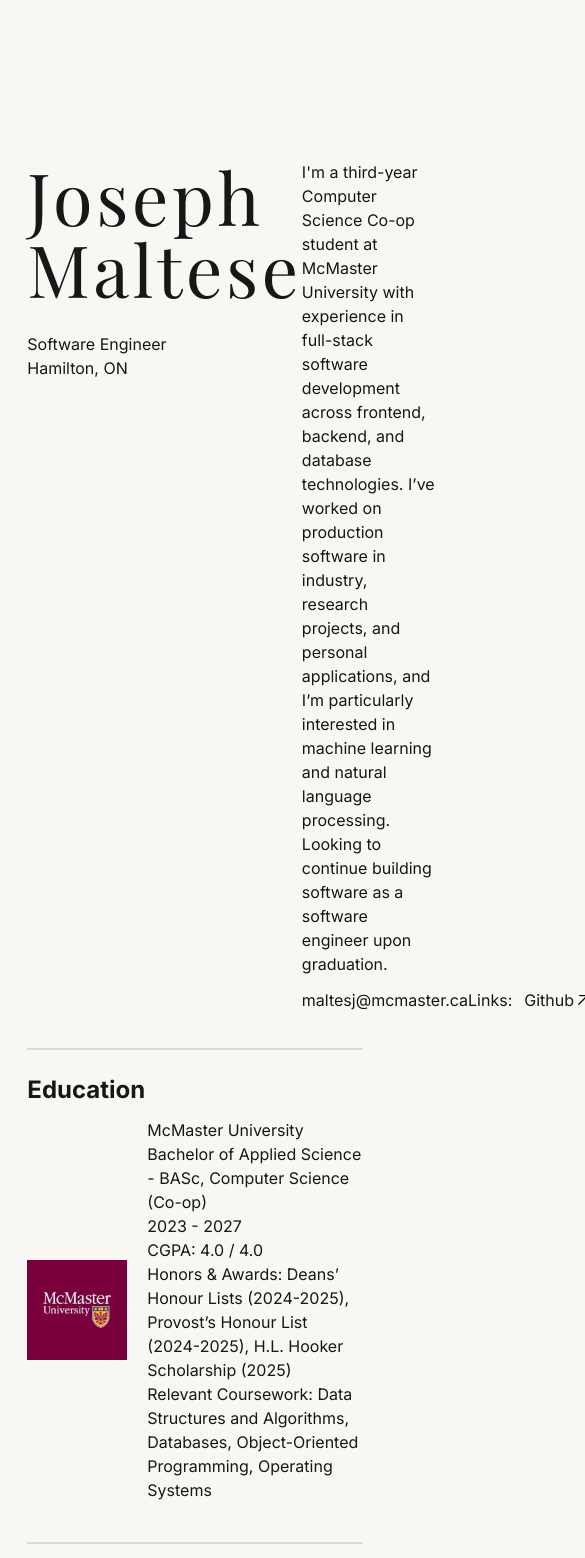
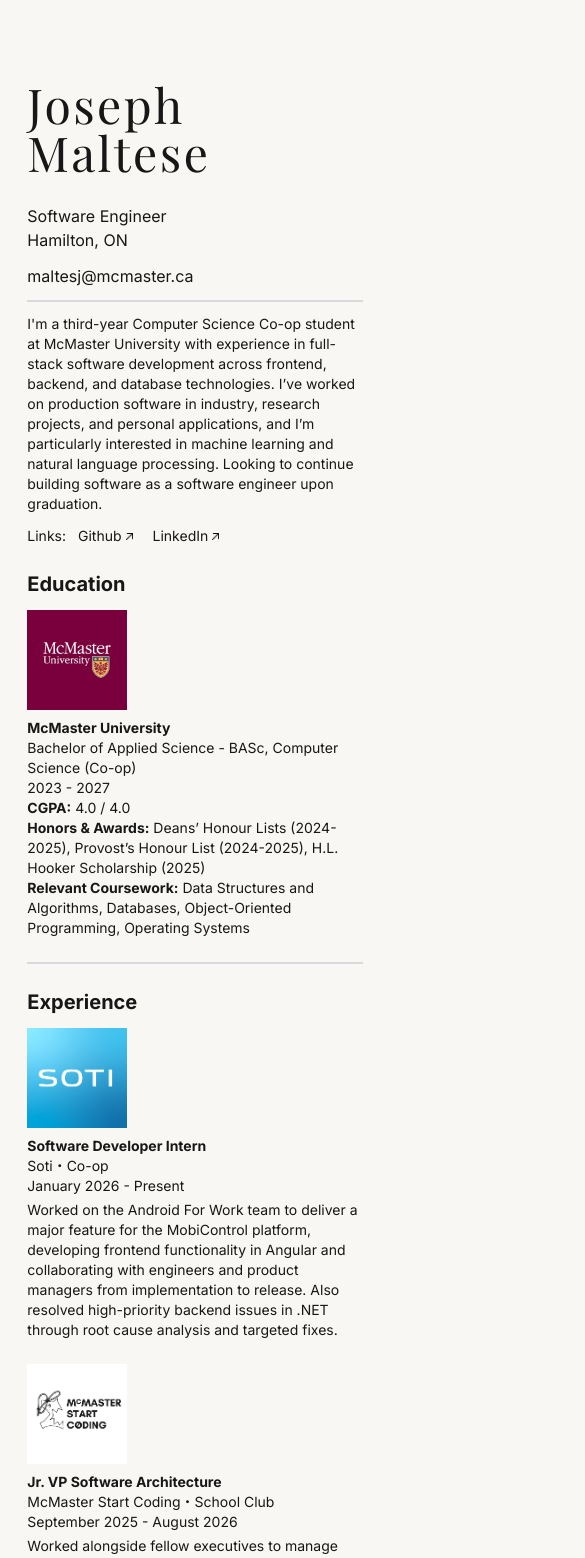
Before and after one commit to JosephMaltese/PortfolioSite, a Next.js app: page / in a window 390 px wide. Shown: the top 1558 px of the page, 585 px wide, since content can reach past the window. Built offline with nearby package versions, Linux system fonts and the light colour scheme.

Commit message:
Make new design mobile-friendly

```diff
--- /dev/null
+++ b/app/components/DesktopLanding.tsx
@@ -0,0 +1,55 @@
+import Image from "next/image";
+import React from "react";
+
+const DesktopLanding = ({ bio }: { bio: string }) => {
+    return (
+        <>
+            <div id="home" className="pt-40 max-w-full">
+                <div className="flex flex-row max-w-full justify-between pl-[7%] pr-[7%]">
+                    <div>
+                        <h1 className="text-7xl ser">Joseph</h1>
+                        <h1 className="text-7xl ser">Maltese</h1>
+                        <h2 className="mt-7">Software Engineer</h2>
+                        <h2>Hamilton, ON</h2>
+                    </div>
+                    <div className="max-w-[40%] flex flex-col justify-between">
+                        <p className="mt-auto">{bio}</p>
+                        <div className="mt-3 flex w-full justify-between">
+                            <a href="mailto:maltesj@mcmaster.ca"><p>maltesj@mcmaster.ca</p></a>
+                            <div className="flex flex-row">
+                                <p className="mr-3">Links:</p>
+                                <div className="flex">
+                                    <a href="https://github.com/JosephMaltese" target="_blank">
+                                        <p className="inline-flex items-center gap-1">
+                                            Github
+                                            <Image
+                                                src="/arrow.png"
+                                                alt="arrow"
+                                                width={10}
+                                                height={10}
+                                            />
+                                        </p>
+                                    </a>
+                                    <a href="https://www.linkedin.com/in/josephmaltese/" target="_blank">
+                                        <p className="inline-flex items-center gap-1 ml-5">
+                                            LinkedIn
+                                            <Image
+                                                src="/arrow.png"
+                                                alt="arrow"
+                                                width={10}
+                                                height={10}
+                                            />
+                                        </p>
+                                    </a>
+                                </div>
+                            </div>
+                        </div>
+                    </div>
+                </div>
+                <hr className="w-[86%] m-auto mt-9 border-0 h-[2px] bg-zinc-300/80"/>
+            </div>
+        </>
+    )
+}
+
+export default DesktopLanding;
--- a/app/components/Education.tsx
+++ b/app/components/Education.tsx
@@ -4,16 +4,16 @@ const Education = () => {
     const awards = "Deans’ Honour Lists (2024-2025), Provost’s Honour List (2024-2025), H.L. Hooker Scholarship (2025)";
     return(
         <div className="pl-[7%] pr-[7%] mt-6" id="education">
-            <h2 className="font-bold text-2xl mb-3">Education</h2>
-            <div className="flex flex-row items-center">
-                <Image src="/mcmaster-logo.jpg" alt="McMaster University" width={100} height={100} />
-                <div className="ml-5">
-                    <h3>McMaster University</h3>
-                    <h4>Bachelor of Applied Science - BASc, Computer Science (Co-op)</h4>
-                    <p>2023 - 2027</p>
-                    <p>CGPA: 4.0 / 4.0</p>
-                    <p>Honors & Awards: {awards}</p>
-                    <p>Relevant Coursework: Data Structures and Algorithms, Databases, Object-Oriented Programming, Operating Systems</p>
+            <h2 className="font-bold text-xl md:text-2xl mb-3">Education</h2>
+            <div className="flex flex-col items-start md:flex-row md:items-center mb-6">
+                <Image src="/mcmaster-logo.jpg" alt="McMaster University" width={100} height={100}/>
+                <div className="md:ml-5">
+                    <h3 className="md:text-md text-sm mt-2 md:mt-0 font-bold">McMaster University</h3>
+                    <h4 className="md:text-md text-sm">Bachelor of Applied Science - BASc, Computer Science (Co-op)</h4>
+                    <p className="md:text-md text-sm">2023 - 2027</p>
+                    <p className="md:text-md text-sm"><span className="font-bold">CGPA:</span> 4.0 / 4.0</p>
+                    <p className="md:text-md text-sm"><span className="font-bold">Honors & Awards:</span> {awards}</p>
+                    <p className="md:text-md text-sm"><span className="font-bold">Relevant Coursework:</span> Data Structures and Algorithms, Databases, Object-Oriented Programming, Operating Systems</p>
                 </div>
             </div>
             <HorizontalRule />
--- a/app/components/Experience.tsx
+++ b/app/components/Experience.tsx
@@ -50,7 +50,7 @@ const experienceDataList = [
 const Experience = () => {
     return (
         <div className="pl-[7%] pr-[7%] mt-6" id="experience">
-            <h2 className="font-bold text-2xl mb-3">Experience</h2>
+            <h2 className="font-bold text-xl md:text-2xl mb-3">Experience</h2>
             <ul>
                 {experienceDataList.map((experienceDataItem, index) => {
                     return <li key={index}>
--- a/app/components/ExperienceItem.tsx
+++ b/app/components/ExperienceItem.tsx
@@ -4,13 +4,13 @@ import Image from 'next/image'
 
 const ExperienceItem = ({ experienceData }: { experienceData: ExperienceData }) => {
   return (
-    <div className='flex flex-row justify-center items-center mb-12'>
+    <div className='flex flex-col md:flex-row justify-center items-start md:items-center mb-6 md:mb-12'>
         <Image src={experienceData.imageName} alt="McMaster Start Coding" width={100} height={100} className="mr-4"/>
         <div>
-            <h2 className='text-l sm:text-l font-bold'>{experienceData.role}</h2>
-            <h3 className='text-l sm:text-l'>{experienceData.organizationName}</h3>
-            <h4 className='text-l sm:text-l'>{experienceData.date}</h4>
-            <p className='text-sm'>{experienceData.description}</p>
+            <h2 className='md:text-md text-sm font-bold mt-2 md:mt-0'>{experienceData.role}</h2>
+            <h3 className='md:text-md text-sm'>{experienceData.organizationName}</h3>
+            <h4 className='md:text-md text-sm'>{experienceData.date}</h4>
+            <p className='md:text-md text-sm mt-1 md:mt-0'>{experienceData.description}</p>
         </div>
     </div>
   )
--- a/app/components/Footer.tsx
+++ b/app/components/Footer.tsx
@@ -3,7 +3,7 @@ import React from 'react'
 const Footer = () => {
   return (
     <div className="flex flex-row justify-between pb-3 mt-14">
-      <p className='ml-14 mr-5 mb-7'>© 2026 Joseph Maltese</p>
+      <p className='ml-[7%] mb-7 md:text-md text-sm'>© 2026 Joseph Maltese</p>
     </div>
   )
 }
--- a/app/components/HorizontalRule.tsx
+++ b/app/components/HorizontalRule.tsx
@@ -2,7 +2,7 @@ import React from "react";
 
 const HorizontalRule = () => {
     return (
-        <hr className="w-full m-auto mt-10 border-0 h-[2px] bg-zinc-300/80"/>
+        <hr className="w-full m-auto border-0 h-[2px] bg-zinc-300/80"/>
     );
 }
 
--- a/app/components/LandingContent.tsx
+++ b/app/components/LandingContent.tsx
@@ -1,66 +1,21 @@
 import React from 'react'
-import Image from 'next/image'
+import DesktopLanding from "@/app/components/DesktopLanding";
+import MobileLanding from "@/app/components/MobileLanding";
 
 const LandingContent = () => {
-    const bio = "I'm a third-year Computer Science Co-op student at McMaster University with experience in full-stack software development across frontend, backend, and database technologies. I’ve worked on production software in industry, research projects, and personal applications, and I’m particularly interested in machine learning and natural language processing. Looking to continue building software as a software engineer upon graduation."
+    const bio = "I'm a third-year Computer Science Co-op student at McMaster University with experience in full-stack software development across frontend, backend, and database technologies. I’ve worked on production software in industry, research projects, and personal applications, and I’m particularly interested in machine learning and natural language processing. Looking to continue building software as a software engineer upon graduation.";
+
     return (
-    <>
-        <div id="home" className="pt-40 max-w-full">
-            <div className="flex flex-row max-w-full justify-between pl-[7%] pr-[7%]">
-                <div>
-                    <h1 className="text-7xl ser">Joseph</h1>
-                    <h1 className="text-7xl ser">Maltese</h1>
-                    <h2 className="mt-7">Software Engineer</h2>
-                    <h2>Hamilton, ON</h2>
-                </div>
-                <div className="max-w-[40%] flex flex-col justify-between">
-                    <p className="mt-auto">{bio}</p>
-                    <div className="mt-3 flex w-full justify-between">
-                        <a href="mailto:maltesj@mcmaster.ca"><p>maltesj@mcmaster.ca</p></a>
-                        <div className="flex flex-row">
-                            <p className="mr-3">Links:</p>
-                            <div className="flex">
-                                <a href="https://github.com/JosephMaltese" target="_blank">
-                                    <p className="inline-flex items-center gap-1">
-                                        Github
-                                        <Image
-                                            src="/arrow.png"
-                                            alt="arrow"
-                                            width={10}
-                                            height={10}
-                                        />
-                                    </p>
-                                </a>
-                                <a href="https://www.linkedin.com/in/josephmaltese/" target="_blank">
-                                    <p className="inline-flex items-center gap-1 ml-5">
-                                        LinkedIn
-                                        <Image
-                                            src="/arrow.png"
-                                            alt="arrow"
-                                            width={10}
-                                            height={10}
-                                        />
-                                    </p>
-                                </a>
-                            </div>
-                        </div>
-                    </div>
-                </div>
+        <>
+            <div className="hidden md:block">
+                <DesktopLanding bio={bio} />
             </div>
-            <hr className="w-[86%] m-auto mt-9 border-0 h-[2px] bg-zinc-300/80"/>
-        </div>
-    </>
-  )
+            <div className="md:hidden">
+                <MobileLanding bio={bio}/>
+            </div>
+        </>
+    );
 }
 
 
 export default LandingContent
-
-
-// <div className="flex flex-row max-w-full justify-between pl-[7%] pr-[7%]">
-//     <div>
-//     <h1 className="text-7xl ser">Joseph</h1>
-// <h1 className="text-7xl ser">Maltese</h1>
-// </div>
-// <p className="max-w-[30%]">{bio}</p>
-// </div>
--- /dev/null
+++ b/app/components/MobileLanding.tsx
@@ -0,0 +1,50 @@
+import Image from "next/image";
+import React from "react";
+import HorizontalRule from "@/app/components/HorizontalRule";
+
+const MobileLanding = ({ bio }: { bio: string }) => {
+    return (
+        <>
+            <div id="home" className="pt-20 max-w-full">
+                <div className="flex flex-col max-w-full pl-[7%] pr-[7%]">
+                    <div>
+                        <h1 className="text-5xl ser">Joseph</h1>
+                        <h1 className="text-5xl ser">Maltese</h1>
+                        <h2 className="mt-7 text-md">Software Engineer</h2>
+                        <h2 className="mb-3">Hamilton, ON</h2>
+                        <a href="mailto:maltesj@mcmaster.ca">
+                            <p className="mb-3">maltesj@mcmaster.ca</p>
+                        </a>
+                    </div>
+                    <HorizontalRule/>
+                    <div className="flex flex-col justify-between mt-3">
+                        <p className="mt-auto text-sm">{bio}</p>
+                        <div className="mt-3 flex flex-row items-center">
+                            <p className="mr-3 text-sm">Links:</p>
+
+                            <a
+                                href="https://github.com/JosephMaltese"
+                                target="_blank"
+                                className="inline-flex items-center gap-1 text-sm"
+                            >
+                                Github
+                                <Image src="/arrow.png" alt="" width={7} height={7} />
+                            </a>
+
+                            <a
+                                href="https://www.linkedin.com/in/josephmaltese/"
+                                target="_blank"
+                                className="ml-5 inline-flex items-center gap-1 text-sm"
+                            >
+                                LinkedIn
+                                <Image src="/arrow.png" alt="" width={7} height={7} />
+                            </a>
+                        </div>
+                    </div>
+                </div>
+            </div>
+        </>
+    )
+}
+
+export default MobileLanding;
--- a/app/components/Projects.tsx
+++ b/app/components/Projects.tsx
@@ -5,7 +5,7 @@ import HorizontalRule from "@/app/components/HorizontalRule";
 const Projects = () => {
   return (
     <div className="ml-[7%] mr-[7%] mb-10" id="projects">
-        <h2 className="font-bold text-2xl mb-3 mt-5">Recent Work</h2>
+        <h2 className="font-bold text-xl md:text-2xl mb-3 mt-5">Recent Work</h2>
 
         <div className='flex flex-col items-center'>
             <Card imageName="formTracker.gif" title="FormTracker" description="An AI-powered full-stack fitness platform that analyzes uploaded workout videos to estimate repetitions and evaluate exercise form using computer vision and pose estimation." link="https://github.com/JosephMaltese/FormTracker"/>
```
Also changed, not shown: app/components/Card.tsx (+4 -4 lines), app/components/Certifications.tsx (+5 -5 lines).
